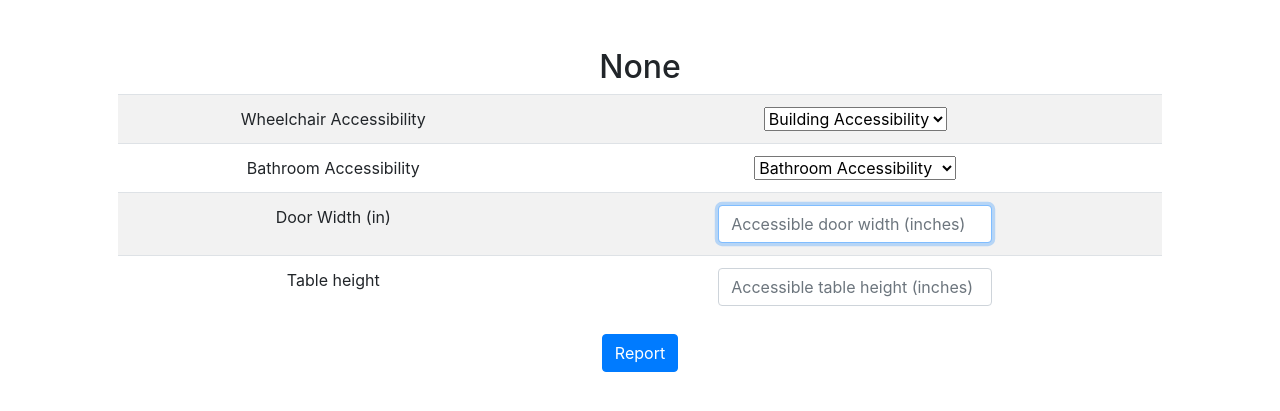
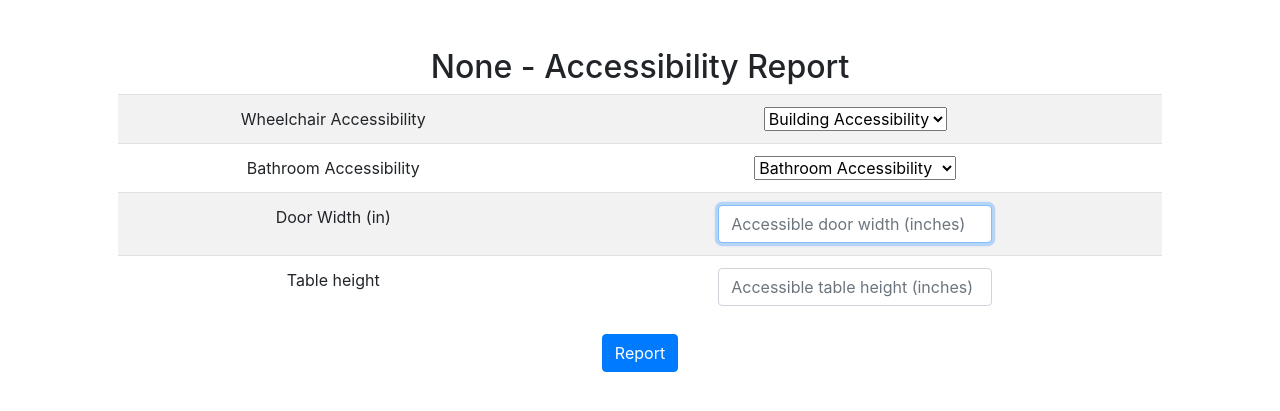
Before and after one commit to SlowMealCheese/accessibility-app, a Flask app: page /report in a window 1280 px wide. Shown: the part 74-485 px from the top of the page. Run offline with Flask 2, Linux system fonts and the light colour scheme; some libraries are stand-ins or nearby versions.

Commit message:
Fixed report form

```diff
--- a/templates/report.html
+++ b/templates/report.html
@@ -5,7 +5,7 @@
 {% endblock %}
 
 {% block main %}
-    <h2>{{ place_name }} </h2>
+    <h2>{{ place_name }} - Accessibility Report </h2>
     <form action="/report" method="post">
         <div class="form-group">
             <table class="table table-striped">
@@ -51,7 +51,7 @@
                 </tr>
             </table>
         </div>
-        <input autocomplete="off" style="display:none;" value="{{place_id}}" type = >
+        <input autocomplete="off" style="display:none;" value="{{place_id}}" type = "hidden" name="place_id">
         <button class="btn btn-primary" type="submit">Report</button>
     </form>
 {% endblock %}
```
